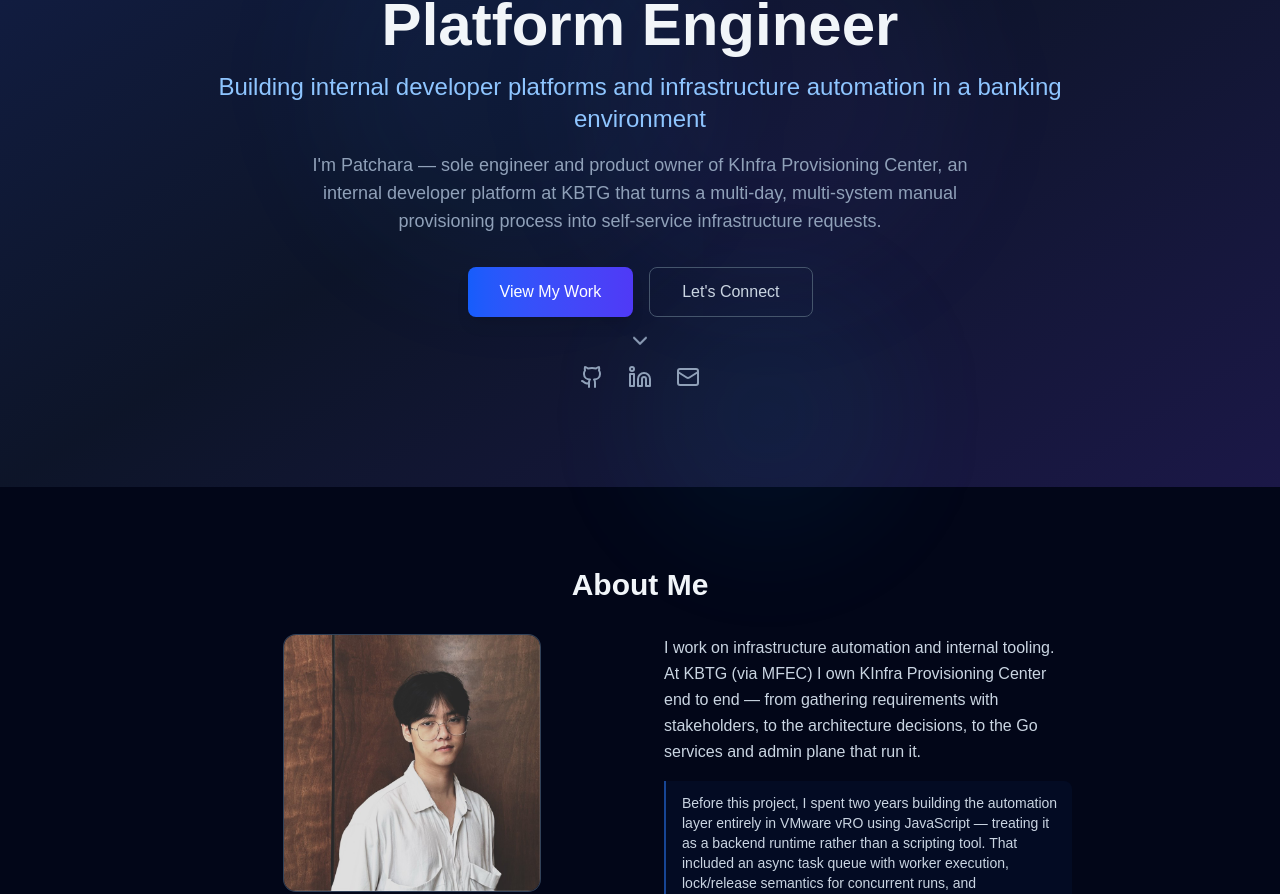
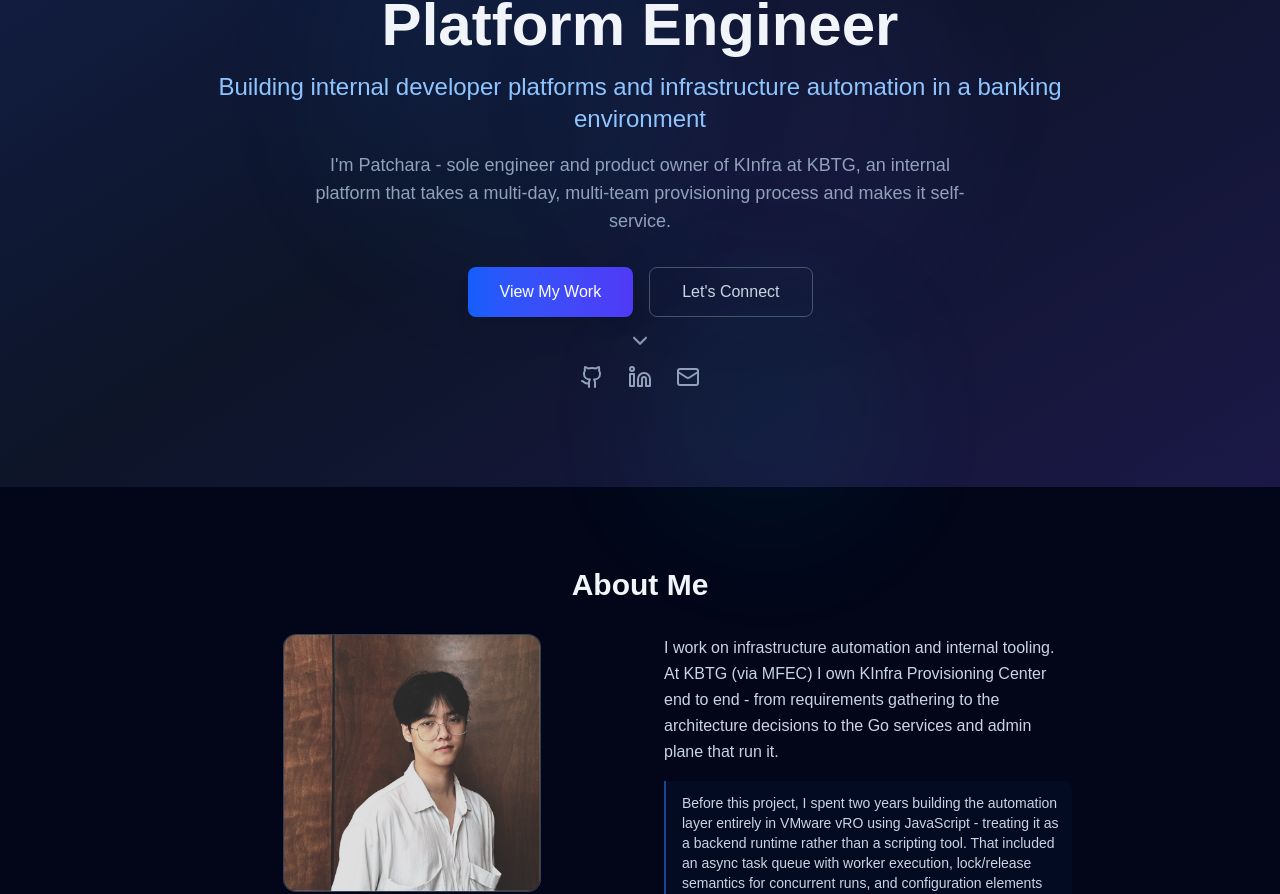
Before and after one commit to PatcharaKL/Patchara.Portfolio, a Next.js app: page / in a window 1280 px wide. Shown: the part 313-1207 px from the top of the page. Built offline with nearby package versions, Linux system fonts and the light colour scheme.

Commit message:
Replace em dashes with regular dashes, humanize copy

```diff
--- a/src/app/page.tsx
+++ b/src/app/page.tsx
@@ -127,7 +127,7 @@ export default function Homepage() {
       status: "In development · launching December",
       statusColor: "text-blue-400 bg-blue-500/20 border-blue-500/30",
       description:
-        "Sole engineer and product owner for an IDP that replaces a manual ServiceNow → Excel → vRA relay — previously days per request — with self-service VM and OpenShift namespace provisioning.",
+        "Sole engineer and product owner for an IDP that replaces a manual ServiceNow → Excel → vRA chain - a process that used to take days - with self-service VM and OpenShift namespace provisioning.",
       highlights: [
         "Self-service request platform with templates for clustered databases and OpenShift namespaces",
         "Admin plane for infrastructure standards: network schemas, versioned software catalog, OS mount/disk standards",
@@ -162,9 +162,9 @@ export default function Homepage() {
       status: "Ongoing",
       statusColor: "text-slate-400 bg-slate-500/20 border-slate-500/30",
       description:
-        "Proxmox VE homelab used for hosting personal services and for trying infrastructure-as-code and platform tooling hands-on before applying them at work.",
+        "Proxmox VE homelab I use to host personal services and try out infrastructure tooling before bringing it to work.",
       highlights: [
-        "Immich, Pi-hole, Plane, K3s, Caddy, Tailscale — all self-hosted",
+        "Immich, Pi-hole, Plane, K3s, Caddy, Tailscale - all self-hosted",
         "Testing ground for Terraform, K3s, and container tooling",
       ],
       tech: ["Proxmox VE", "K3s", "Docker", "Terraform", "Caddy", "Tailscale"],
@@ -177,7 +177,7 @@ export default function Homepage() {
       status: "Active Development",
       statusColor: "text-green-400 bg-green-500/20 border-green-500/30",
       description:
-        "Comprehensive request management and workflow automation system designed as a ServiceNow alternative for enterprise clients.",
+        "Request management and workflow automation system built as a ServiceNow alternative for enterprise clients.",
       highlights: [
         "Leading full-stack development for enterprise clients",
         "Implementing complex workflow automation features",
@@ -211,11 +211,11 @@ export default function Homepage() {
       period: "Mar 2023 – Present",
       location: "Bangkok, Thailand",
       description:
-        "Sole engineer and product owner for an internal developer platform covering VM and OpenShift namespace provisioning, decommissioning, and infrastructure automation across several teams.",
+        "Sole engineer and product owner for an internal developer platform handling VM and OpenShift namespace provisioning, decommissioning, and infra automation across several teams.",
       achievements: [
         "Own the architecture decisions across the platform: vendor abstraction layer, task orchestration engine, Resource Schema Registry",
         "Gather requirements directly from stakeholders, run daily coordination meetings, and manage delivery across a 3-person team",
-        "Automated provisioning and decommissioning workflows for Network, PID, and Platform teams — estimated 90% reduction in manual effort",
+        "Automated provisioning and decommissioning workflows for Network, PID, and Platform teams - estimated 90% reduction in manual effort",
         "Built the auth layer on Entra ID OIDC with App Roles for RBAC",
         "Set up the team's engineering practices: spec-driven development, mandatory MR review, CI running go vet, golangci-lint, go test -race, and go build",
         "Made the case internally for moving from vendor workflow tooling to a purpose-built platform, and took ownership of the resulting project",
@@ -279,17 +279,16 @@ export default function Homepage() {
             <div className="space-y-4 text-slate-300 leading-relaxed">
               <p>
                 I work on infrastructure automation and internal tooling. At
-                KBTG (via MFEC) I own KInfra Provisioning Center end to end —
-                from gathering requirements with stakeholders, to the
-                architecture decisions, to the Go services and admin plane that
-                run it.
+                KBTG (via MFEC) I own KInfra Provisioning Center end to end -
+                from requirements gathering to the architecture decisions to the
+                Go services and admin plane that run it.
               </p>
 
               {/* Highlighted paragraph */}
               <div className="pl-4 border-l-2 border-blue-500/50 bg-blue-500/5 rounded-r-lg py-3 pr-3">
                 <p className="text-sm">
                   Before this project, I spent two years building the automation
-                  layer entirely in VMware vRO using JavaScript — treating it as
+                  layer entirely in VMware vRO using JavaScript - treating it as
                   a backend runtime rather than a scripting tool. That included
                   an async task queue with worker execution, lock/release
                   semantics for concurrent runs, and configuration elements as a
@@ -391,7 +390,7 @@ export default function Homepage() {
             Featured Projects
           </h2>
 
-          {/* Featured KInfra card — full width */}
+          {/* Featured KInfra card - full width */}
           {projects
             .filter((p) => p.featured)
             .map((project) => (
@@ -462,7 +461,7 @@ export default function Homepage() {
               </motion.div>
             ))}
 
-          {/* Remaining project cards — 2-col grid */}
+          {/* Remaining project cards - 2-col grid */}
           <div className="grid lg:grid-cols-2 gap-6">
             {projects
               .filter((p) => !p.featured)
--- a/src/components/HeroSection.tsx
+++ b/src/components/HeroSection.tsx
@@ -50,10 +50,9 @@ const HeroSection = () => {
             in a banking environment
           </p>
           <p className="text-lg text-slate-400 max-w-2xl mx-auto">
-            I&apos;m Patchara — sole engineer and product owner of KInfra
-            Provisioning Center, an internal developer platform at KBTG that
-            turns a multi-day, multi-system manual provisioning process into
-            self-service infrastructure requests.
+            I&apos;m Patchara - sole engineer and product owner of KInfra at
+            KBTG, an internal platform that takes a multi-day, multi-team
+            provisioning process and makes it self-service.
           </p>
         </motion.div>
 
```
